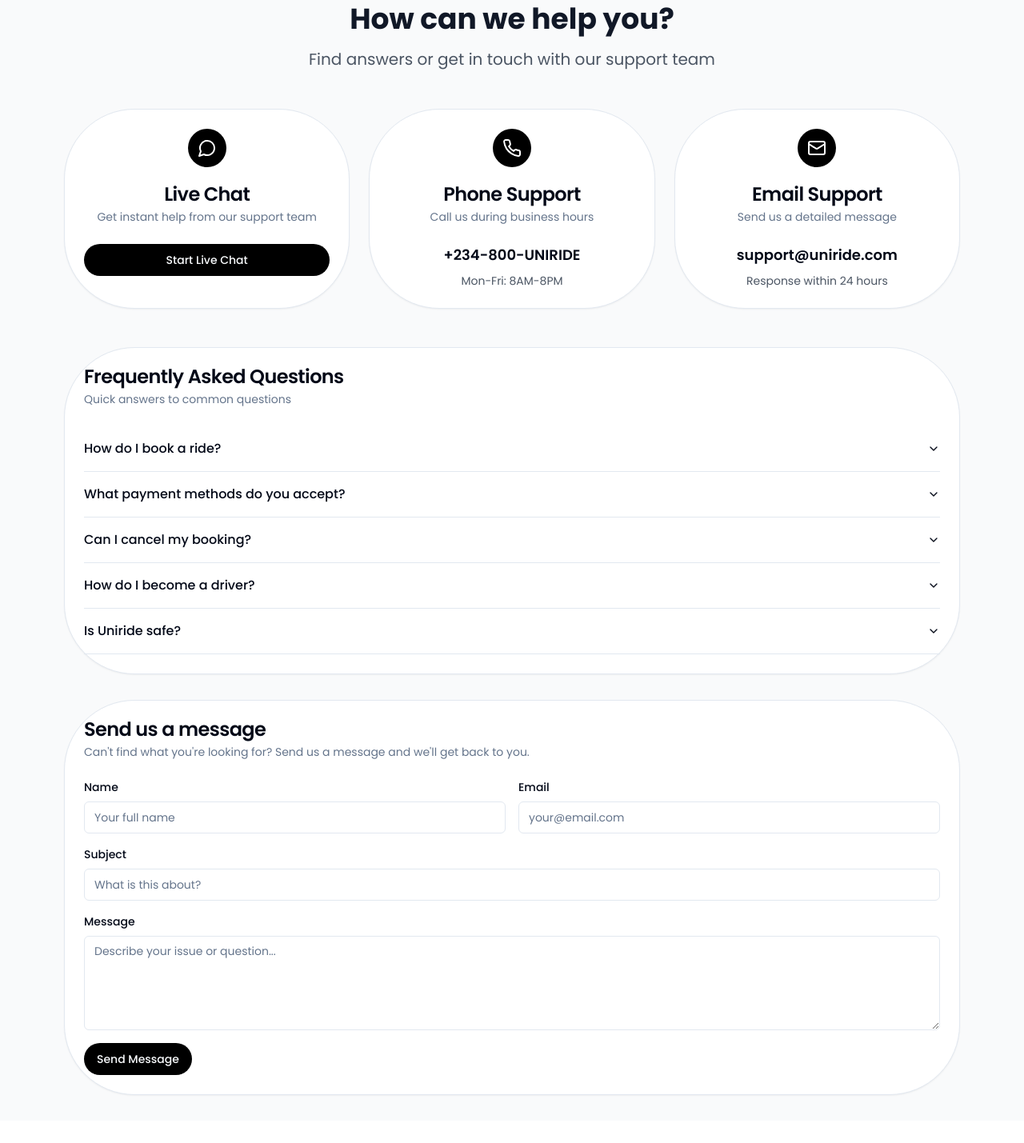
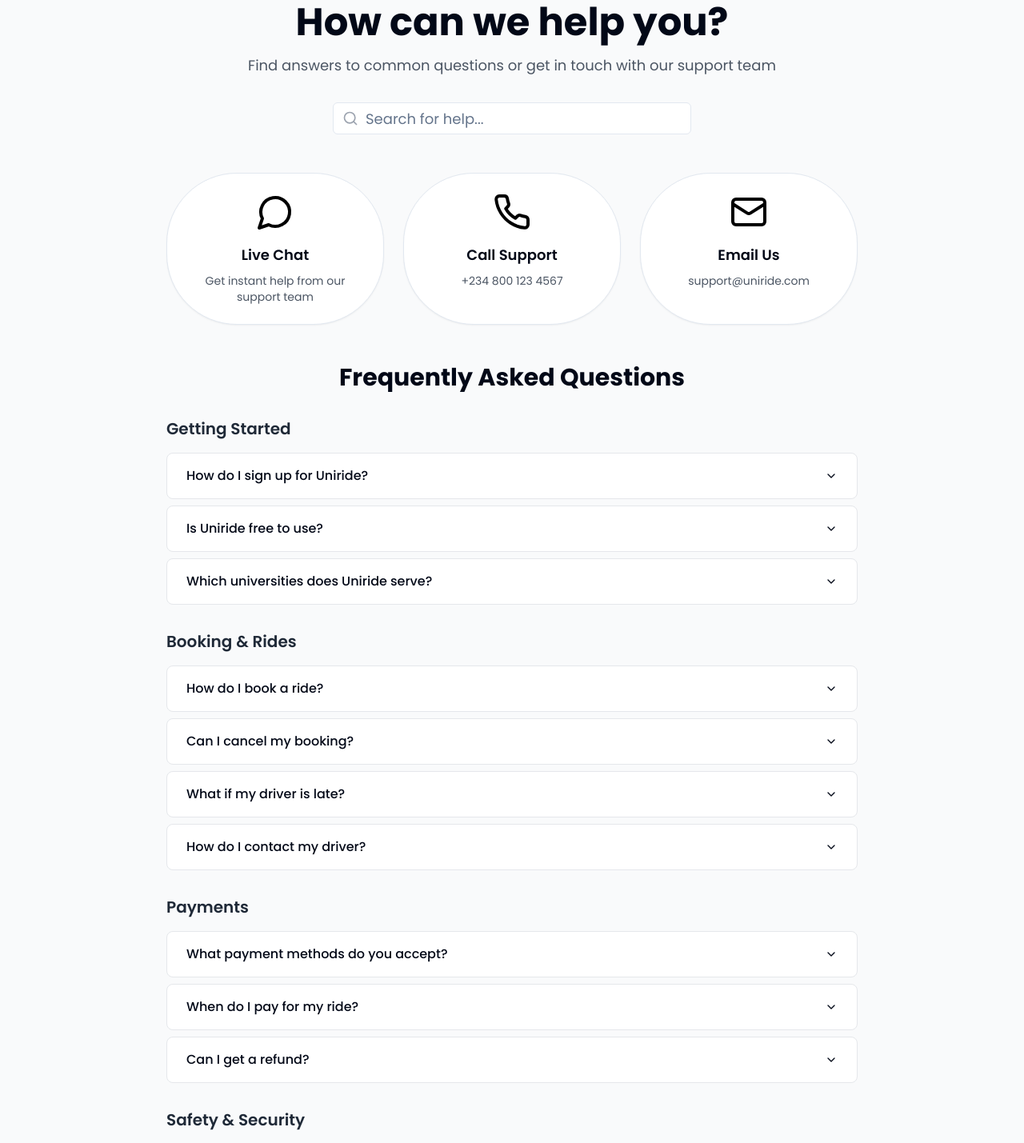
Before and after one commit to Broseey/campus-commute-cruiser, a React (Vite) app: page /help in a window 1280 px wide. Shown: the part 100-1529 px from the top of the page at 80% size. Before the commit the page ends 1501 px from the top, so only its background shows below. Built offline with nearby package versions, Linux system fonts and the light colour scheme.

Commit message:
Reverted to commit cc3080c7f1050487d191af4b66dd97b687ae0117

```diff
--- a/src/components/dashboard/Footer.tsx
+++ b/src/components/dashboard/Footer.tsx
@@ -6,12 +6,10 @@ interface FooterProps {
 }
 
 const Footer = ({ isMobile }: FooterProps) => {
-  const currentYear = new Date().getFullYear();
-
   return (
     <footer className={`bg-white py-6 mt-8 ${isMobile ? 'pb-24' : ''}`}>
       <div className="max-w-7xl mx-auto px-4 text-center text-gray-500">
-        <p>© {currentYear} CampusRide. All rights reserved.</p>
+        <p>© 2023 CampusRide. All rights reserved.</p>
       </div>
     </footer>
   );
--- a/src/components/dashboard/QuickActions.tsx
+++ b/src/components/dashboard/QuickActions.tsx
@@ -7,13 +7,13 @@ import { Link } from "react-router-dom";
 const QuickActions = () => {
   return (
     <div className="grid grid-cols-2 gap-3">
-      <Link to="/signup" className="w-full">
+      <Link to="/signin" className="w-full">
         <Button className="w-full bg-black text-white hover:bg-neutral-800 h-14 text-base rounded-[3.5rem] md:rounded-[5.5rem]">
           <Car className="mr-2 h-5 w-5" />
           Book a Ride
         </Button>
       </Link>
-      <Link to="/signup" className="w-full">
+      <Link to="/signin" className="w-full">
         <Button variant="outline" className="w-full border-black text-black hover:bg-black hover:text-white h-14 text-base rounded-[3.5rem] md:rounded-[5.5rem]">
           <Calendar className="mr-2 h-5 w-5" />
           Schedule Ride
--- a/src/components/map/RouteInfoDisplay.tsx
+++ b/src/components/map/RouteInfoDisplay.tsx
@@ -23,7 +23,7 @@ const RouteInfoDisplay: React.FC<RouteInfoDisplayProps> = ({
       </div>
       <div className="text-right">
         <div className="font-medium">{distance}</div>
-        <div className="text-gray-500">{travelTime}</div>
+        <div className="text-gray-500">Est. {travelTime}</div>
       </div>
     </div>
   );
--- a/src/pages/Help.tsx
+++ b/src/pages/Help.tsx
@@ -2,260 +2,205 @@
 import React, { useState } from "react";
 import Navbar from "@/components/Navbar";
 import { Button } from "@/components/ui/button";
+import { Card, CardContent, CardHeader, CardTitle } from "@/components/ui/card";
+import {
+  Accordion,
+  AccordionContent,
+  AccordionItem,
+  AccordionTrigger,
+} from "@/components/ui/accordion";
 import { Input } from "@/components/ui/input";
-import { Textarea } from "@/components/ui/textarea";
-import { MessageCircle, Phone, Mail, Clock, Send, X, Minimize2, Maximize2 } from "lucide-react";
-import { Card, CardContent, CardDescription, CardHeader, CardTitle } from "@/components/ui/card";
-import { Accordion, AccordionContent, AccordionItem, AccordionTrigger } from "@/components/ui/accordion";
+import { Search, MessageCircle, Phone, Mail, HelpCircle } from "lucide-react";
 
 const Help = () => {
-  const [isLiveChatOpen, setIsLiveChatOpen] = useState(false);
-  const [isMinimized, setIsMinimized] = useState(false);
-  const [chatMessage, setChatMessage] = useState("");
-  const [chatMessages, setChatMessages] = useState([
-    { id: 1, text: "Hi! How can I help you today?", sender: "agent", timestamp: new Date() }
-  ]);
+  const [searchTerm, setSearchTerm] = useState("");
 
-  const sendMessage = () => {
-    if (chatMessage.trim()) {
-      const newMessage = {
-        id: chatMessages.length + 1,
-        text: chatMessage,
-        sender: "user" as const,
-        timestamp: new Date()
-      };
-      setChatMessages([...chatMessages, newMessage]);
-      setChatMessage("");
+  const faqData = [
+    {
+      category: "Getting Started",
+      questions: [
+        {
+          question: "How do I sign up for Uniride?",
+          answer: "You can sign up by clicking the 'Sign up' button on our homepage. You'll need to provide your university email address, create a password, and verify your account."
+        },
+        {
+          question: "Is Uniride free to use?",
+          answer: "Signing up for Uniride is free. You only pay for the rides you book, and our platform doesn't charge any booking fees."
+        },
+        {
+          question: "Which universities does Uniride serve?",
+          answer: "We currently serve over 50 universities across Nigeria, including University of Lagos, University of Ibadan, Ahmadu Bello University, and many more."
+        }
+      ]
+    },
+    {
+      category: "Booking & Rides",
+      questions: [
+        {
+          question: "How do I book a ride?",
+          answer: "Simply enter your pickup and destination locations, select your preferred time, choose from available rides, and confirm your booking."
+        },
+        {
+          question: "Can I cancel my booking?",
+          answer: "Yes, you can cancel your booking up to 2 hours before the scheduled departure time for a full refund."
+        },
+        {
+          question: "What if my driver is late?",
+          answer: "If your driver is more than 15 minutes late, you can cancel the ride for a full refund or contact our support team for assistance."
+        },
+        {
+          question: "How do I contact my driver?",
+          answer: "Once your booking is confirmed, you'll receive the driver's contact information and can reach them through the in-app messaging or phone."
+        }
+      ]
+    },
+    {
+      category: "Payments",
+      questions: [
+        {
+          question: "What payment methods do you accept?",
+          answer: "We accept bank transfers, debit cards, and mobile money payments including Paystack integration."
+        },
+        {
+          question: "When do I pay for my ride?",
+          answer: "Payment is typically made before the ride begins, either online during booking or to the driver in cash if agreed upon."
+        },
+        {
+          question: "Can I get a refund?",
+          answer: "Yes, refunds are available for cancelled rides (with proper notice) or in case of service issues. Refunds are processed within 3-5 business days."
+        }
+      ]
+    },
+    {
+      category: "Safety & Security",
+      questions: [
+        {
+          question: "How do you ensure rider safety?",
+          answer: "All drivers undergo background checks, vehicles are inspected, and all rides are tracked in real-time. We also have an emergency contact feature."
+        },
+        {
+          question: "What should I do in case of an emergency?",
+          answer: "Use the emergency button in the app to contact local authorities and our support team immediately. We also recommend sharing your ride details with trusted contacts."
+        },
+        {
+          question: "How are drivers verified?",
+          answer: "Drivers must provide valid identification, driver's license, vehicle registration, insurance, and pass a background check before being approved."
+        }
+      ]
+    }
+  ];
 
-      // Simulate agent response
-      setTimeout(() => {
-        const agentResponse = {
-          id: chatMessages.length + 2,
-          text: "Thank you for your message. A support agent will respond shortly.",
-          sender: "agent" as const,
-          timestamp: new Date()
-        };
-        setChatMessages(prev => [...prev, agentResponse]);
-      }, 1000);
-    }
-  };
-
-  const handleKeyPress = (e: React.KeyboardEvent) => {
-    if (e.key === 'Enter' && !e.shiftKey) {
-      e.preventDefault();
-      sendMessage();
-    }
-  };
+  const filteredFAQ = faqData.map(category => ({
+    ...category,
+    questions: category.questions.filter(
+      q =>
+        q.question.toLowerCase().includes(searchTerm.toLowerCase()) ||
+        q.answer.toLowerCase().includes(searchTerm.toLowerCase())
+    )
+  })).filter(category => category.questions.length > 0);
 
   return (
     <div className="min-h-screen bg-gray-50">
       <Navbar />
 
-      <div className="max-w-6xl mx-auto px-4 py-8">
+      <div className="max-w-4xl mx-auto px-4 py-8">
+        {/* Header */}
         <div className="text-center mb-12">
-          <h1 className="text-4xl font-bold text-gray-900 mb-4">How can we help you?</h1>
-          <p className="text-xl text-gray-600">Find answers or get in touch with our support team</p>
+          <h1 className="text-4xl md:text-5xl font-bold mb-4">How can we help you?</h1>
+          <p className="text-lg text-gray-600 mb-8">
+            Find answers to common questions or get in touch with our support team
+          </p>
+
+          {/* Search */}
+          <div className="relative max-w-md mx-auto">
+            <Search className="absolute left-3 top-1/2 transform -translate-y-1/2 text-gray-400 h-5 w-5" />
+            <Input
+              type="text"
+              placeholder="Search for help..."
+              value={searchTerm}
+              onChange={(e) => setSearchTerm(e.target.value)}
+              className="pl-10 py-3 text-lg"
+            />
+          </div>
         </div>
 
-        {/* Contact Options */}
-        <div className="grid md:grid-cols-3 gap-6 mb-12">
-          <Card className="text-center hover:shadow-lg transition-shadow">
-            <CardHeader>
-              <div className="mx-auto w-12 h-12 bg-black rounded-full flex items-center justify-center mb-4">
-                <MessageCircle className="w-6 h-6 text-white" />
-              </div>
-              <CardTitle>Live Chat</CardTitle>
-              <CardDescription>Get instant help from our support team</CardDescription>
-            </CardHeader>
-            <CardContent>
-              <Button
-                onClick={() => setIsLiveChatOpen(true)}
-                className="w-full bg-black hover:bg-gray-800"
-              >
-                Start Live Chat
-              </Button>
+        {/* Quick Actions */}
+        <div className="grid grid-cols-1 md:grid-cols-3 gap-6 mb-12">
+          <Card className="hover:shadow-lg transition-shadow cursor-pointer">
+            <CardContent className="p-6 text-center">
+              <MessageCircle className="h-12 w-12 mx-auto mb-4 text-black" />
+              <h3 className="text-lg font-semibold mb-2">Live Chat</h3>
+              <p className="text-gray-600 text-sm">Get instant help from our support team</p>
             </CardContent>
           </Card>
 
-          <Card className="text-center hover:shadow-lg transition-shadow">
-            <CardHeader>
-              <div className="mx-auto w-12 h-12 bg-black rounded-full flex items-center justify-center mb-4">
-                <Phone className="w-6 h-6 text-white" />
-              </div>
-              <CardTitle>Phone Support</CardTitle>
-              <CardDescription>Call us during business hours</CardDescription>
-            </CardHeader>
-            <CardContent>
-              <p className="font-semibold text-lg mb-2">+234-800-UNIRIDE</p>
-              <p className="text-sm text-gray-600">Mon-Fri: 8AM-8PM</p>
+          <Card className="hover:shadow-lg transition-shadow cursor-pointer">
+            <CardContent className="p-6 text-center">
+              <Phone className="h-12 w-12 mx-auto mb-4 text-black" />
+              <h3 className="text-lg font-semibold mb-2">Call Support</h3>
+              <p className="text-gray-600 text-sm">+234 800 123 4567</p>
             </CardContent>
           </Card>
 
-          <Card className="text-center hover:shadow-lg transition-shadow">
-            <CardHeader>
-              <div className="mx-auto w-12 h-12 bg-black rounded-full flex items-center justify-center mb-4">
-                <Mail className="w-6 h-6 text-white" />
-              </div>
-              <CardTitle>Email Support</CardTitle>
-              <CardDescription>Send us a detailed message</CardDescription>
-            </CardHeader>
-            <CardContent>
-              <p className="font-semibold text-lg mb-2">support@uniride.com</p>
-              <p className="text-sm text-gray-600">Response within 24 hours</p>
+          <Card className="hover:shadow-lg transition-shadow cursor-pointer">
+            <CardContent className="p-6 text-center">
+              <Mail className="h-12 w-12 mx-auto mb-4 text-black" />
+              <h3 className="text-lg font-semibold mb-2">Email Us</h3>
+              <p className="text-gray-600 text-sm">support@uniride.com</p>
             </CardContent>
           </Card>
         </div>
 
         {/* FAQ Section */}
-        <Card>
-          <CardHeader>
-            <CardTitle>Frequently Asked Questions</CardTitle>
-            <CardDescription>Quick answers to common questions</CardDescription>
-          </CardHeader>
-          <CardContent>
-            <Accordion type="single" collapsible className="w-full">
-              <AccordionItem value="item-1">
-                <AccordionTrigger>How do I book a ride?</AccordionTrigger>
-                <AccordionContent>
-                  To book a ride, select your pickup and destination locations, choose your preferred date and time, select a vehicle type, and confirm your booking with payment.
-                </AccordionContent>
-              </AccordionItem>
+        <div className="mb-12">
+          <h2 className="text-3xl font-bold mb-8 text-center">Frequently Asked Questions</h2>
 
-              <AccordionItem value="item-2">
-                <AccordionTrigger>What payment methods do you accept?</AccordionTrigger>
-                <AccordionContent>
-                  We accept all major credit cards, debit cards, and mobile payment options like bank transfers and digital wallets.
-                </AccordionContent>
-              </AccordionItem>
+          {filteredFAQ.length > 0 ? (
+            <div className="space-y-8">
+              {filteredFAQ.map((category, categoryIndex) => (
+                <div key={categoryIndex}>
+                  <h3 className="text-xl font-semibold mb-4 text-gray-800">{category.category}</h3>
+                  <Accordion type="single" collapsible className="space-y-2">
+                    {category.questions.map((faq, faqIndex) => (
+                      <AccordionItem
+                        key={faqIndex}
+                        value={`${categoryIndex}-${faqIndex}`}
+                        className="bg-white rounded-lg border border-gray-200"
+                      >
+                        <AccordionTrigger className="px-6 py-4 text-left font-medium hover:no-underline">
+                          {faq.question}
+                        </AccordionTrigger>
+                        <AccordionContent className="px-6 pb-4 text-gray-600">
+                          {faq.answer}
+                        </AccordionContent>
+                      </AccordionItem>
+                    ))}
+                  </Accordion>
+                </div>
+              ))}
+            </div>
+          ) : (
+            <div className="text-center py-12">
+              <HelpCircle className="h-16 w-16 mx-auto mb-4 text-gray-400" />
+              <p className="text-lg text-gray-600">No results found for "{searchTerm}"</p>
+              <p className="text-gray-500">Try searching with different keywords or browse our categories above.</p>
+            </div>
+          )}
+        </div>
 
-              <AccordionItem value="item-3">
-                <AccordionTrigger>Can I cancel my booking?</AccordionTrigger>
-                <AccordionContent>
-                  Yes, you can cancel your booking up to 2 hours before the scheduled departure time for a full refund. Cancellations made less than 2 hours before departure may incur a small fee.
-                </AccordionContent>
-              </AccordionItem>
-
-              <AccordionItem value="item-4">
-                <AccordionTrigger>How do I become a driver?</AccordionTrigger>
-                <AccordionContent>
-                  To become a driver, you need a valid driver's license, vehicle registration, insurance, and must pass our background check. Visit our "Drive with us" page to start the application process.
-                </AccordionContent>
-              </AccordionItem>
-
-              <AccordionItem value="item-5">
-                <AccordionTrigger>Is Uniride safe?</AccordionTrigger>
-                <AccordionContent>
-                  Yes, safety is our top priority. All drivers undergo background checks, vehicles are regularly inspected, and we provide 24/7 support. You can also share your trip details with friends and family.
-                </AccordionContent>
-              </AccordionItem>
-            </Accordion>
-          </CardContent>
-        </Card>
-
-        {/* Contact Form */}
-        <Card className="mt-8">
-          <CardHeader>
-            <CardTitle>Send us a message</CardTitle>
-            <CardDescription>Can't find what you're looking for? Send us a message and we'll get back to you.</CardDescription>
-          </CardHeader>
-          <CardContent>
-            <form className="space-y-4">
-              <div className="grid md:grid-cols-2 gap-4">
-                <div>
-                  <label className="block text-sm font-medium mb-2">Name</label>
-                  <Input placeholder="Your full name" />
-                </div>
-                <div>
-                  <label className="block text-sm font-medium mb-2">Email</label>
-                  <Input type="email" placeholder="your@email.com" />
-                </div>
-              </div>
-              <div>
-                <label className="block text-sm font-medium mb-2">Subject</label>
-                <Input placeholder="What is this about?" />
-              </div>
-              <div>
-                <label className="block text-sm font-medium mb-2">Message</label>
-                <Textarea placeholder="Describe your issue or question..." rows={5} />
-              </div>
-              <Button type="submit" className="w-full md:w-auto bg-black hover:bg-gray-800">
-                Send Message
-              </Button>
-            </form>
+        {/* Still Need Help */}
+        <Card className="bg-black text-white">
+          <CardContent className="p-8 text-center">
+            <h3 className="text-2xl font-bold mb-4">Still need help?</h3>
+            <p className="text-gray-300 mb-6">
+              Can't find what you're looking for? Our support team is here to help you 24/7.
+            </p>
+            <Button variant="outline" className="border-white text-white hover:bg-white hover:text-black">
+              Contact Support
+            </Button>
           </CardContent>
         </Card>
       </div>
-
-      {/* Live Chat Widget */}
-      {isLiveChatOpen && (
-        <div className={`fixed bottom-4 right-4 bg-white rounded-lg shadow-2xl border transition-all duration-300 ${
-          isMinimized ? 'w-80 h-16' : 'w-96 h-[500px]'
-        } z-50`}>
-          {/* Chat Header */}
-          <div className="bg-black text-white p-4 rounded-t-lg flex items-center justify-between">
-            <div className="flex items-center">
-              <div className="w-3 h-3 bg-green-400 rounded-full mr-2"></div>
-              <h3 className="font-semibold">Live Support</h3>
-            </div>
-            <div className="flex items-center space-x-2">
-              <button
-                onClick={() => setIsMinimized(!isMinimized)}
-                className="text-white hover:text-gray-300"
-              >
-                {isMinimized ? <Maximize2 className="w-4 h-4" /> : <Minimize2 className="w-4 h-4" />}
-              </button>
-              <button
-                onClick={() => setIsLiveChatOpen(false)}
-                className="text-white hover:text-gray-300"
-              >
-                <X className="w-4 h-4" />
-              </button>
-            </div>
-          </div>
-
-          {!isMinimized && (
-            <>
-              {/* Chat Messages */}
-              <div className="p-4 h-80 overflow-y-auto space-y-4">
-                {chatMessages.map((message) => (
-                  <div key={message.id} className={`flex ${message.sender === 'user' ? 'justify-end' : 'justify-start'}`}>
-                    <div className={`max-w-xs p-3 rounded-lg ${
-                      message.sender === 'user'
-                        ? 'bg-black text-white'
-                        : 'bg-gray-100 text-gray-900'
-                    }`}>
-                      <p className="text-sm">{message.text}</p>
-                      <p className="text-xs mt-1 opacity-70">
-                        {message.timestamp.toLocaleTimeString([], { hour: '2-digit', minute: '2-digit' })}
-                      </p>
-                    </div>
-                  </div>
-                ))}
-              </div>
-
-              {/* Chat Input */}
-              <div className="p-4 border-t">
-                <div className="flex space-x-2">
-                  <Input
-                    value={chatMessage}
-                    onChange={(e) => setChatMessage(e.target.value)}
-                    onKeyPress={handleKeyPress}
-                    placeholder="Type your message..."
-                    className="flex-1"
-                  />
-                  <Button
-                    onClick={sendMessage}
-                    size="sm"
-                    className="bg-black hover:bg-gray-800"
-                  >
-                    <Send className="w-4 h-4" />
-                  </Button>
-                </div>
-              </div>
-            </>
-          )}
-        </div>
-      )}
     </div>
   );
 };
```
Also changed, not shown: src/pages/Index.tsx (+12 -39 lines).
